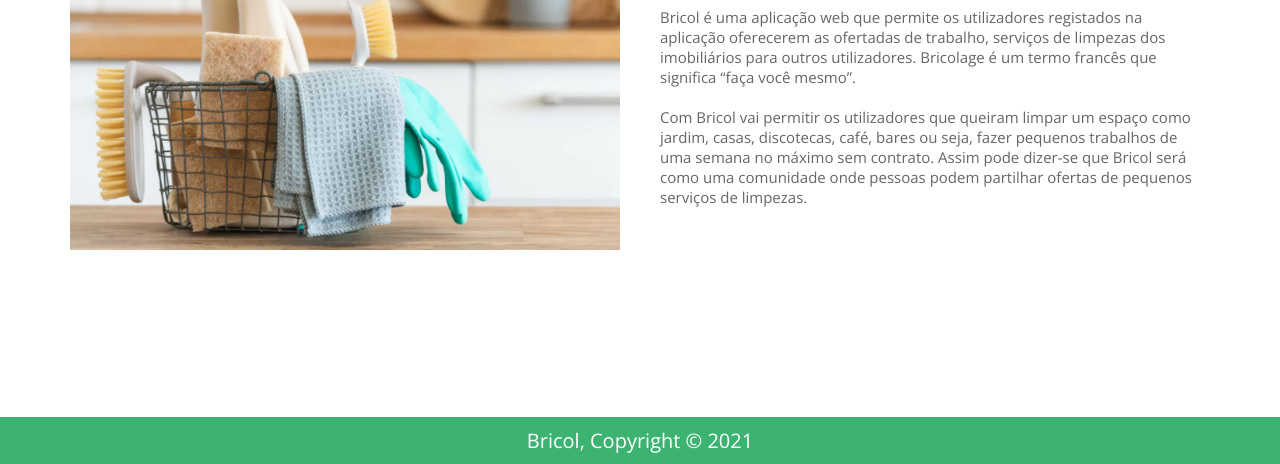
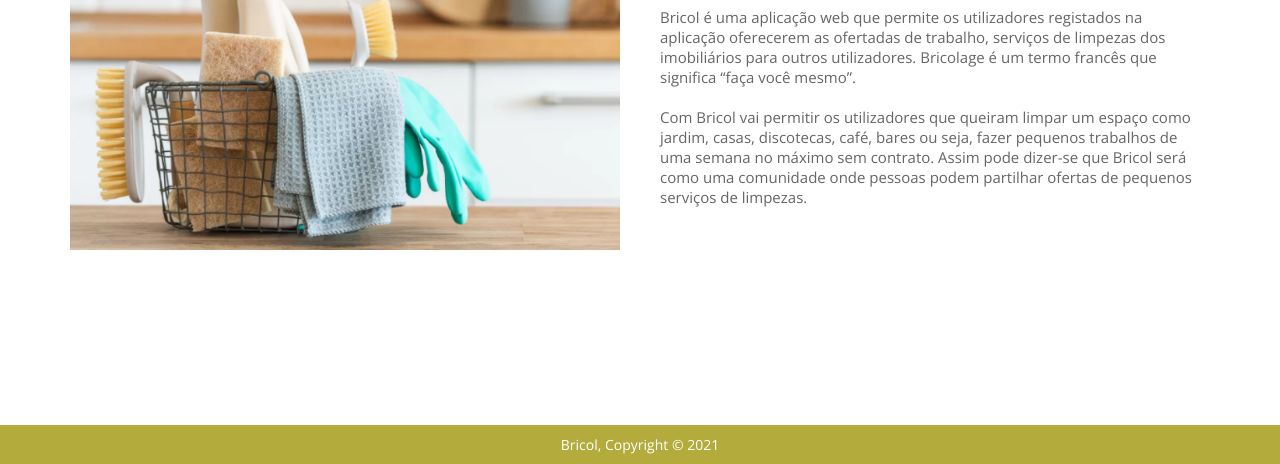
Before and after one commit to IanoIe/Bricol, a website: page public/info.html in a window 1280 px wide. Shown: the part 336-800 px from the top of the page. Drawn offline with nearby package versions, Linux system fonts and the light colour scheme.

Commit message:
Alteração da cor de rodapé

```diff
--- a/public/stylesheets/info.css
+++ b/public/stylesheets/info.css
@@ -218,17 +218,6 @@ header .fa-bars{
 }
 
 
-/*Rodapé*/
-footer{
-  padding: 30px;
-  color: white;
-  font-size: 2rem;
-  text-align: center;
-  background: #b3ab3c;
-  position: relative;
-  width: 100%;
-}
-
 /* media queries  */
 
 @media (max-width:768px){
@@ -273,13 +262,15 @@ footer{
 
 }
 
+
+/*Rodapé*/
 footer{
   padding: 10px;
   left: 0px;
   bottom: 0;
   color: white;
   text-align: center;
-  background: #3CB371;
+  background: #b3ab3c;
   position: fixed;
   width: 100%;
   text-align: center;
```
